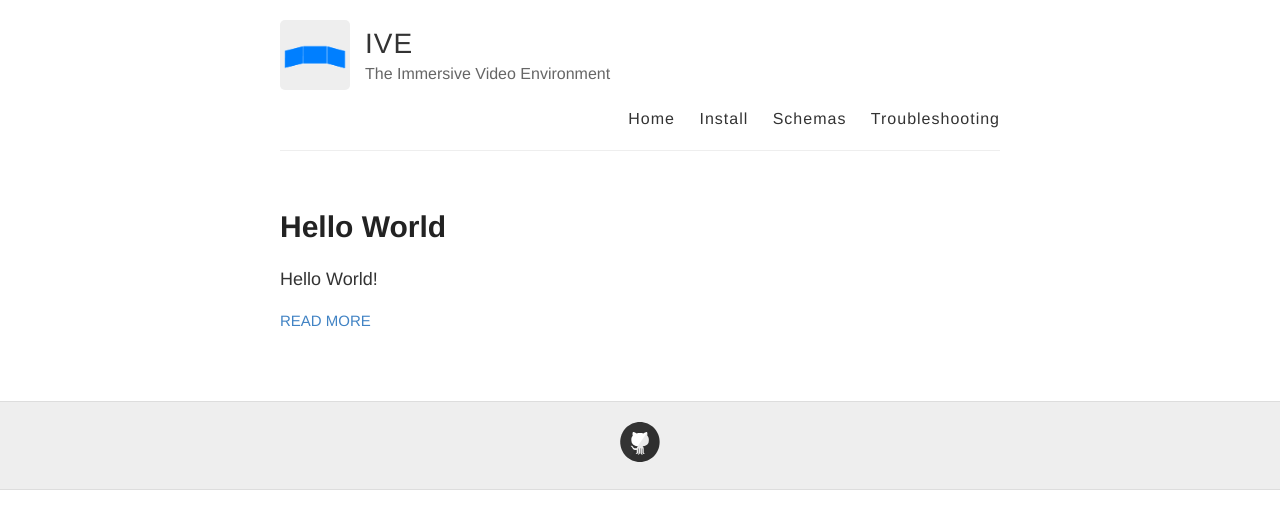
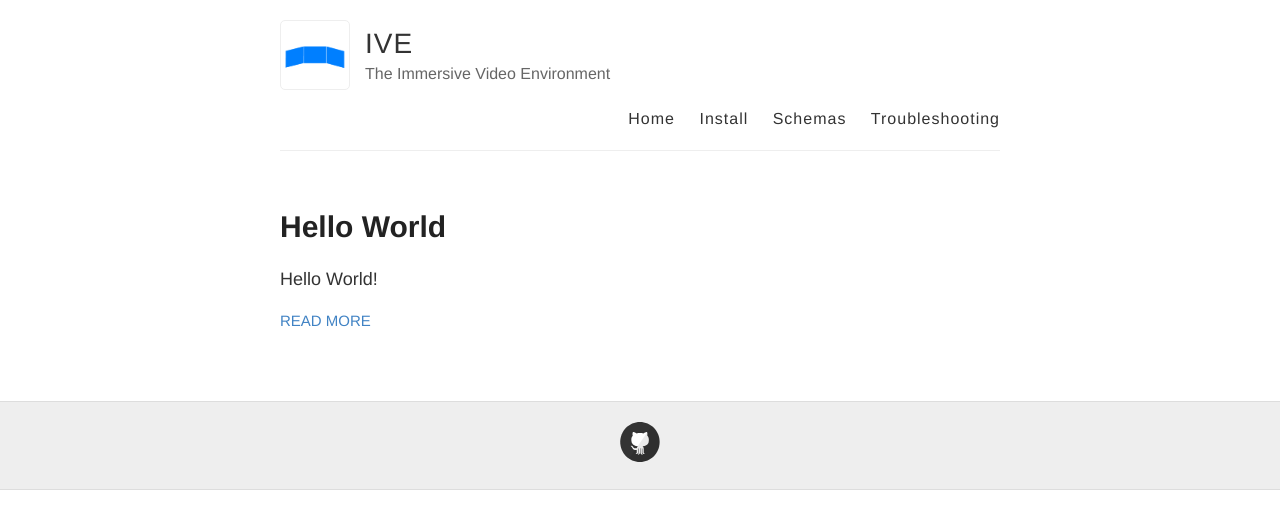
Before and after one commit to sitcomlab/IVE, a Jekyll site: the page built from index.html, in a window 1280 px wide. Shown: the top 529 px of the page. Built offline with Jekyll 4.4.1, drawn with Linux system fonts in a browser that asks for light colours.

Commit message:
Changed logo

```diff
--- a/_config.yml
+++ b/_config.yml
@@ -9,7 +9,7 @@
 description: The Immersive Video Environment
 
 # URL of your avatar or profile pic (you could use your GitHub profile pic)
-avatar: images/logo.png
+avatar: https://sitcomlab.github.io/IVE/images/logo.png
 
 #
 # Flags below are optional
--- a/style.scss
+++ b/style.scss
@@ -180,7 +180,7 @@
 
     img {
         border-radius: 5px;
-        background-color: $lightGray;
+        border: 1px solid $lightGray;
     }
 }
 
```
